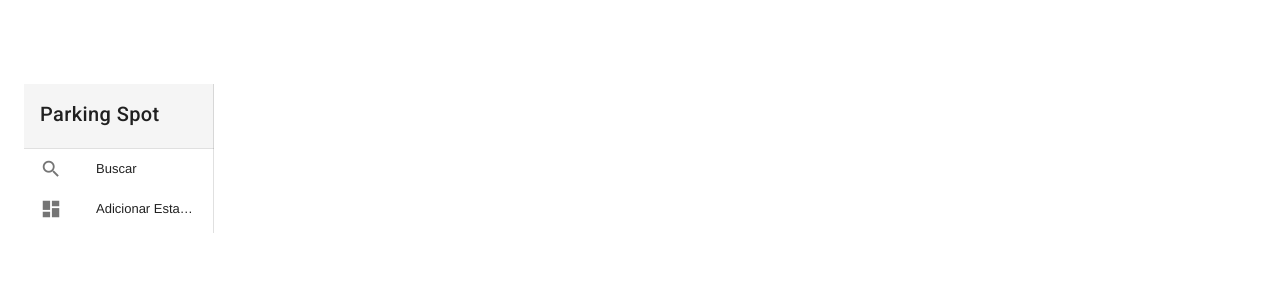
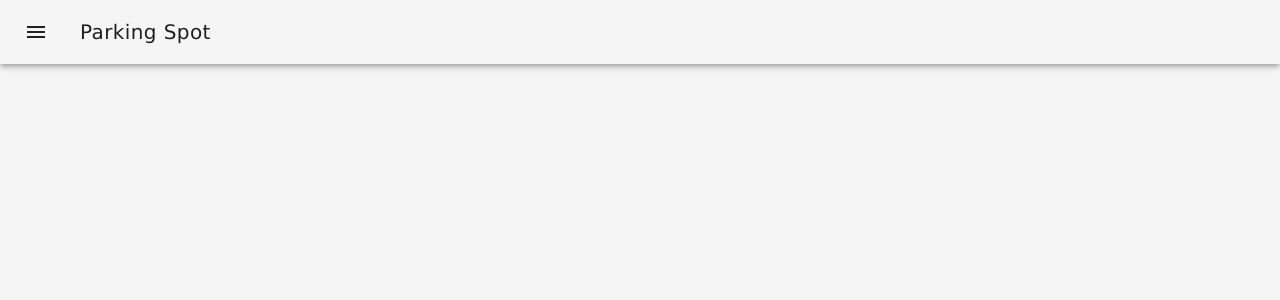
Before and after one commit to fguimaraess/WebParking-front, a Vue app: page / in a window 1280 px wide. Shown: the top 300 px of the page. Built offline with nearby package versions, Linux system fonts and the light colour scheme.

Commit message:
Add navigation drawer

```diff
--- a/src/App.vue
+++ b/src/App.vue
@@ -6,6 +6,7 @@
 
 <script>
 import Menu from '@/components/Menu'
+import Layout from '@/components/Layout'
 
 export default {
   name: 'App',
@@ -18,11 +19,16 @@ export default {
 
 <style>
 #app {
-  font-family: 'Avenir', Helvetica, Arial, sans-serif;
-  -webkit-font-smoothing: antialiased;
-  -moz-osx-font-smoothing: grayscale;
-  text-align: center;
+  background-color: whitesmoke;
+  font-family: 'Verdana';
+  height: 100%;
+  /* text-align: center; */
   color: #2c3e50;
-  margin-top: 60px;
+}
+
+html, body
+{
+    width: 100%;
+    height: 100%;
 }
 </style>
--- a/src/components/AddParking.vue
+++ b/src/components/AddParking.vue
@@ -164,8 +164,9 @@ export default {
 </script>
 
 <style scoped>
-body {
-  background-color: black;
+.container {
+  padding: 0 !important;
+  padding-top: 180px !important;
 }
 
 #add {
--- a/src/components/Home.vue
+++ b/src/components/Home.vue
@@ -1,7 +1,8 @@
 <template>
   <div class="container">
-    <Menu/>
-    <router-view/>
+    Bem vindo ao <strong>Parking Spot!</strong> <br/>
+
+    Pare de ficar perdido e encontre o estacionamento mais próximo do seu destino.
   </div>
 </template>
 
--- /dev/null
+++ b/src/components/Layout.vue
@@ -0,0 +1,30 @@
+<template>
+    <div class="container">
+        <Menu/>
+        <div id="router">
+            <router-view/>
+        </div>
+    </div>
+</template>
+
+<script>
+import Menu from './Menu'
+
+export default {
+  name: 'Layout',
+  components: {
+    Menu
+  },
+  data () {
+    return {
+      msg: 'Parking Spot'
+    }
+  }
+}
+</script>
+
+<style>
+#router {
+    padding-top: 50px;
+}
+</style>
--- a/src/components/Menu.vue
+++ b/src/components/Menu.vue
@@ -1,19 +1,7 @@
 <template>
-<v-layout>
-  <v-flex xs2 md2 id="menu">
-  <v-navigation-drawer permanent>
-    <v-toolbar flat>
-      <v-list>
-        <v-list-tile :to="{path: '/'}">
-          <v-list-tile-title class="title">
-            Parking Spot
-          </v-list-tile-title>
-        </v-list-tile>
-      </v-list>
-    </v-toolbar>
+  <div>
 
-    <v-divider></v-divider>
-
+    <v-navigation-drawer :clipped="clipped" v-model="drawer" app absolute :temporary="drawer">
       <v-list dense class="pt-0">
         <v-list-tile
           v-for="item in items"
@@ -31,22 +19,32 @@
         </v-list-tile>
       </v-list>
     </v-navigation-drawer>
-  </v-flex>
-  </v-layout>
+
+    <v-toolbar fixed app :clipped-left="clipped">
+      <v-toolbar-side-icon @click.stop="drawer = !drawer"></v-toolbar-side-icon>
+       <v-toolbar-title>Parking Spot</v-toolbar-title>
+      <v-spacer></v-spacer>
+    </v-toolbar>
+  </div>
 </template>
 
 <script>
 export default {
   name: 'Menu',
+
   data () {
     return {
+      drawer: false,
+      clipped: false,
       items: [
+        { title: 'Home', icon: 'home', route: 'Home' },
         { title: 'Buscar', icon: 'search', route: 'SearchParking' },
         { title: 'Adicionar Estacionamento', icon: 'dashboard', route: 'AddParking' }
       ],
       right: null
     }
-  }
+  },
+
 }
 </script>
 
--- a/src/router/index.js
+++ b/src/router/index.js
@@ -6,20 +6,14 @@ import SearchParking from '@/components/SearchParking'
 import NotFound from '@/components/NotFound'
 import AddUser from '@/components/AddUser'
 import Login from '@/components/Login'
+import Layout from '@/components/Layout'
 
 Vue.use(Router)
 
 var childrenRoutes = [
-  {
-    path: '/AddParking',
-    name: 'AddParking',
-    component: AddParking
-  },
-  {
-    path: '/SearchParking',
-    name: 'SearchParking',
-    component: SearchParking
-  }
+  { path: '/AddParking', name: 'AddParking', component: AddParking },
+  { path: '/SearchParking', name: 'SearchParking', component: SearchParking },
+  { path: '/Home', name: 'Home', component: Home }
 ]
 
 export default new Router({
@@ -27,8 +21,8 @@ export default new Router({
   routes: [
     {
       path: '/',
-      name: 'Home',
-      component: Home,
+      name: 'Layout',
+      component: Layout,
       children: childrenRoutes
     },
     {
```
Also changed, not shown: 1 other file (tests, documents, lock files or other folders). Lines whose indentation alone changed are shown as unchanged.
